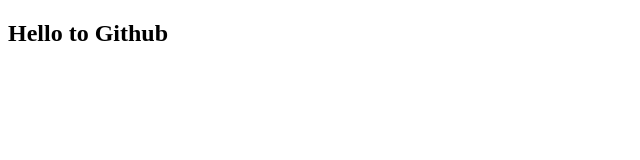
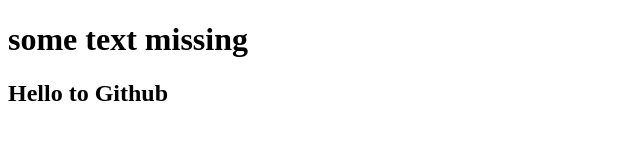
Before and after one commit to AshikurRahaman/my-first-website, a plain HTML site: page index.html in a window 1280 px wide. Shown: the whole page, without its empty margins (0-640 px from the left). Drawn offline with Linux system fonts and the light colour scheme.

Commit message:
heading added

```diff
--- a/index.html
+++ b/index.html
@@ -6,6 +6,7 @@
     <title>Document</title>
 </head>
 <body>
+    <h1>some text missing</h1>
     <h2>Hello to Github</h2>
 </body>
 </html>
```
